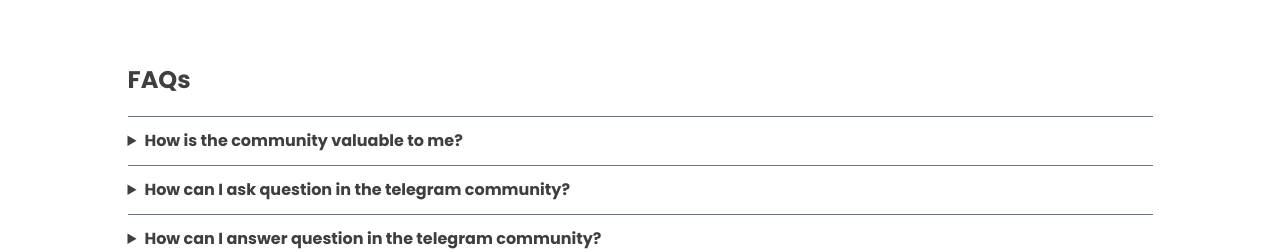
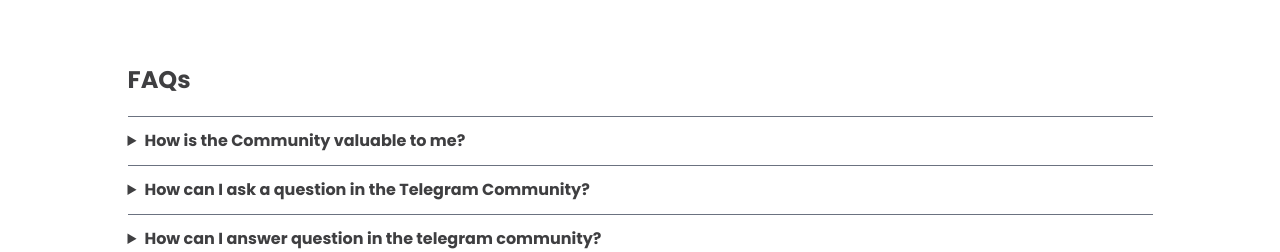
Before and after one commit to faradayafrica/Faraday-community, a React (Create React App) app: page / in a window 1280 px wide. Shown: the part 1080-1332 px from the top of the page. Built offline with nearby package versions, Linux system fonts and the light colour scheme.

Commit message:
Update: little more corrections

```diff
--- a/src/components/Homepage/Faq.js
+++ b/src/components/Homepage/Faq.js
@@ -7,11 +7,11 @@ function Faq() {
 
       {[
         {
-          ques: "How is the community valuable to me?",
-          ans1: "The value the community is giving you is having access to other scholars across Africa that can attempt your questions and share resources with you. Also the community gives you the ability to attempt other people question and make meaniful connection with one another.",
+          ques: "How is the Community valuable to me?",
+          ans1: "The Community provides you value by giving you access to Students/Scholars across Africa that can help answer your questions and share resources with you. Also, the Community gives you the ability to attempt other people questions and establish meaniful relationship with one another.",
         },
         {
-          ques: "How can I ask question in the telegram community?",
+          ques: "How can I ask a question in the Telegram Community?",
           ans1: "State your name, school and department, then ask your question and at the end of it tag @faradayqna. If you don't tag @faradayqna your question might get buried in the group chat.",
           ans2: "An admin will copy your details and question, give it a serial number and pin it in the group chat. The admin will also post it in our channel and in our twitter handle so it can get adequate engagement it deserves. Once you see an answer that appeals to you most pls comment on it.",
         },
```
